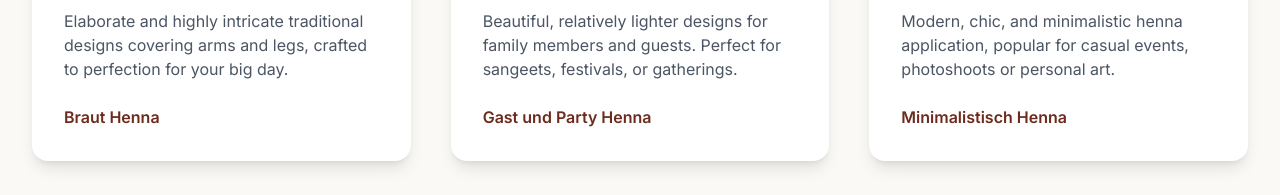
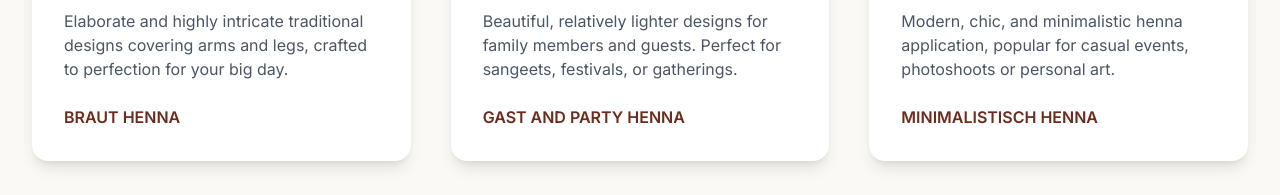
Before and after one commit to zeusnotokay/Akshar-Mehendi, a website: page public/index.html in a window 1280 px wide. Shown: the part 1415-1610 px from the top of the page. Drawn offline with nearby package versions, Linux system fonts and the light colour scheme.

Commit message:
Update index.html

```diff
--- a/public/index.html
+++ b/public/index.html
@@ -131,7 +131,7 @@
                         <h3 class="text-2xl font-serif font-bold text-dark mb-3" data-i18n="services.bridal.title">Bridal Mehendi</h3>
                         <p class="text-gray-600 mb-6" data-i18n="services.bridal.desc">Elaborate and highly intricate traditional designs covering arms
                             and legs, crafted to perfection for your big day.</p>
-                        <p class="font-bold text-maroon">Braut Henna</p>
+                        <p class="font-bold text-maroon">BRAUT HENNA</p>
                     </div>
                 </div>
                 <!-- Service 2 -->
@@ -141,7 +141,7 @@
                         <h3 class="text-2xl font-serif font-bold text-dark mb-3" data-i18n="services.guest.title">Guest & Party</h3>
                         <p class="text-gray-600 mb-6" data-i18n="services.guest.desc">Beautiful, relatively lighter designs for family members and
                             guests. Perfect for sangeets, festivals, or gatherings.</p>
-                        <p class="font-bold text-maroon">Gast und Party Henna</p>
+                        <p class="font-bold text-maroon">GAST AND PARTY HENNA</p>
                     </div>
                 </div>
                 <!-- Service 3 -->
@@ -151,7 +151,7 @@
                         <h3 class="text-2xl font-serif font-bold text-dark mb-3" data-i18n="services.minimalist.title">Minimalist Chic</h3>
                         <p class="text-gray-600 mb-6" data-i18n="services.minimalist.desc">Modern, chic, and minimalistic henna application, popular for
                             casual events, photoshoots or personal art.</p>
-                        <p class="font-bold text-maroon">Minimalistisch Henna </p>
+                        <p class="font-bold text-maroon">MINIMALISTISCH HENNA </p>
                     </div>
                 </div>
             </div>
```
